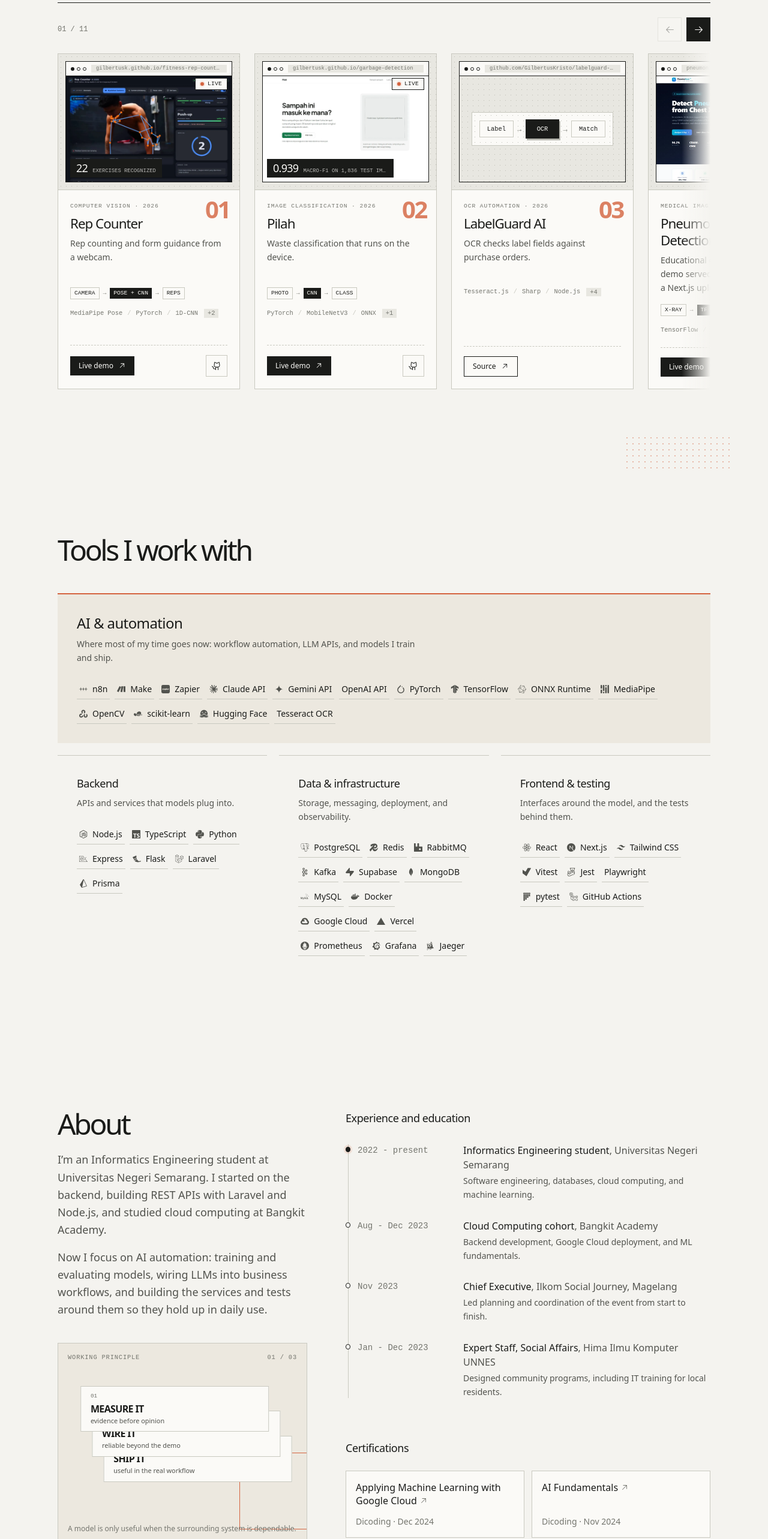
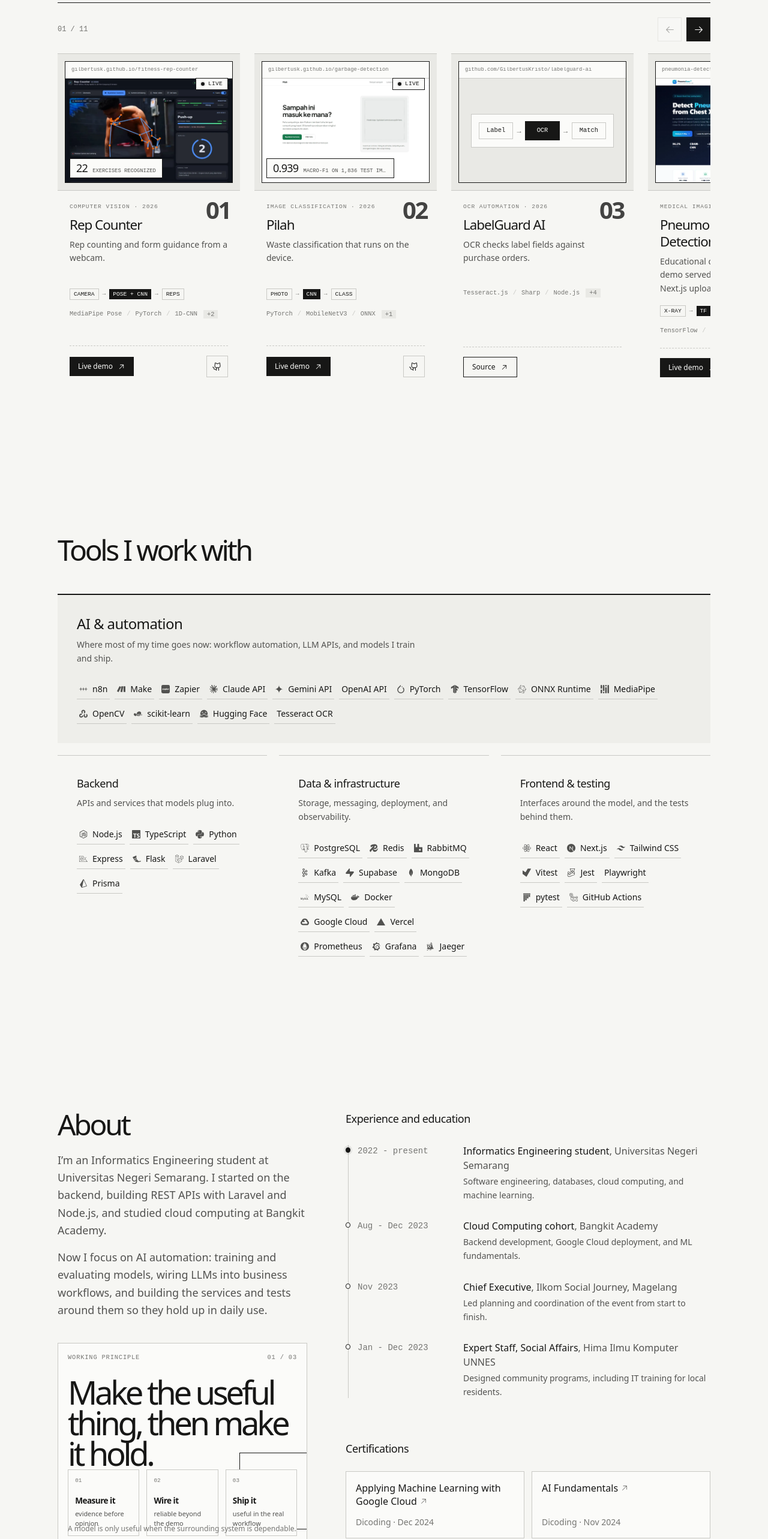
Before and after one commit to gilbertusk/portfolio, a React (Vite) app: page / in a window 1280 px wide. Shown: the part 1040-3606 px from the top of the page at 60% size. Built offline with nearby package versions, Linux system fonts and the light colour scheme.

Commit message:
Refine portfolio into monochrome editorial UI

```diff
--- a/index.html
+++ b/index.html
@@ -15,7 +15,7 @@
       property="og:description"
       content="Computer vision, OCR, and LLM automation projects by Gilbertus Kristo."
     />
-    <meta name="theme-color" content="#f4f3ef" />
+    <meta name="theme-color" content="#f6f6f3" />
   </head>
   <body>
     <div id="root"></div>
--- a/src/components/sections/About.tsx
+++ b/src/components/sections/About.tsx
@@ -35,7 +35,7 @@
 function AboutVisual() {
   return (
     <figure
-      aria-label="Layered illustration of an AI build loop: model, workflow, and product"
+      aria-label="AI build principles: measure, wire, and ship"
       className="about-visual mt-10"
     >
       <figcaption className="about-visual-caption">
@@ -43,11 +43,12 @@
         <span className="font-mono">01 / 03</span>
       </figcaption>
       <div className="about-visual-stage" aria-hidden="true">
-        <div className="about-cube-stack">
-          <div className="about-cube about-cube-product"><span>03</span><strong>SHIP IT</strong><small>useful in the real workflow</small></div>
-          <div className="about-cube about-cube-workflow"><span>02</span><strong>WIRE IT</strong><small>reliable beyond the demo</small></div>
-          <div className="about-cube about-cube-model"><span>01</span><strong>MEASURE IT</strong><small>evidence before opinion</small></div>
-        </div>
+        <p className="about-visual-statement">Make the useful thing, then make it hold.</p>
+        <ol className="about-principles">
+          <li><span>01</span><strong>Measure it</strong><small>evidence before opinion</small></li>
+          <li><span>02</span><strong>Wire it</strong><small>reliable beyond the demo</small></li>
+          <li><span>03</span><strong>Ship it</strong><small>useful in the real workflow</small></li>
+        </ol>
       </div>
       <p className="about-visual-footnote">A model is only useful when the surrounding system is dependable.</p>
     </figure>
--- a/src/components/sections/Hero.tsx
+++ b/src/components/sections/Hero.tsx
@@ -49,7 +49,7 @@
               width={853}
               height={893}
               fetchPriority="high"
-              className="aspect-[4/5] w-full object-cover object-top grayscale-[0.15]"
+              className="aspect-[4/5] w-full object-cover object-top grayscale"
             />
             <figcaption className="absolute bottom-0 left-0 border-t border-r border-ink bg-canvas px-3 py-2 font-mono text-[0.62rem] tracking-wide uppercase">
               Person behind the work / 01
--- a/src/components/sections/ProjectCard.tsx
+++ b/src/components/sections/ProjectCard.tsx
@@ -32,13 +32,8 @@
 
 function BrowserBar({ address }: { address: string }) {
   return (
-    <div aria-hidden className="flex h-6 flex-none items-center gap-2 border-b border-ink bg-surface px-2">
-      <span className="flex gap-1">
-        <span className="size-1.5 rounded-full bg-ink" />
-        <span className="size-1.5 rounded-full border border-ink" />
-        <span className="size-1.5 rounded-full border border-ink" />
-      </span>
-      <span className="min-w-0 flex-1 truncate bg-surface-2 px-2 py-0.5 font-mono text-[0.55rem] leading-none text-subtle">
+    <div aria-hidden className="flex h-7 flex-none items-center border-b border-line bg-surface px-2.5">
+      <span className="min-w-0 truncate font-mono text-[0.55rem] leading-none text-subtle">
         {address}
       </span>
     </div>
@@ -50,9 +45,9 @@
   if (!metric) return null
 
   return (
-    <p className="absolute bottom-5 left-5 z-10 flex max-w-[70%] items-baseline gap-2 bg-ink px-2.5 py-1.5 text-surface">
+    <p className="absolute bottom-5 left-5 z-10 flex max-w-[70%] items-baseline gap-2 border border-ink bg-surface px-2.5 py-1.5 text-ink">
       <span className="text-lg leading-none font-medium tracking-[-0.04em]">{metric.value}</span>
-      <span className="truncate font-mono text-[0.55rem] leading-none text-surface/70 uppercase">{metric.label}</span>
+      <span className="truncate font-mono text-[0.55rem] leading-none text-muted uppercase">{metric.label}</span>
     </p>
   )
 }
--- a/src/components/sections/ProjectFlowImage.tsx
+++ b/src/components/sections/ProjectFlowImage.tsx
@@ -18,7 +18,7 @@
         {flow.input}
       </span>
       <span aria-hidden className="relative z-10 text-center text-xs text-subtle">→</span>
-      <span className="relative z-10 grid min-w-0 h-8 place-items-center bg-ink px-1 text-center font-mono text-[0.65rem] leading-none text-surface shadow-[2px_3px_0_#b7b7b0]">
+      <span className="relative z-10 grid min-w-0 h-8 place-items-center bg-ink px-1 text-center font-mono text-[0.65rem] leading-none text-surface">
         {flow.model}
       </span>
       <span aria-hidden className="relative z-10 text-center text-xs text-subtle">→</span>
--- a/src/index.css
+++ b/src/index.css
@@ -23,34 +23,34 @@
 
 :root {
   color-scheme: light;
-  --canvas: #f4f3ef;
-  --surface: #fbfaf7;
-  --surface-2: #e8e7e1;
-  --ink: #1a1b19;
-  --muted: #52534e;
-  --subtle: #74756e;
-  --line: #c9c9c0;
-  --accent: #d4633f;
-  --accent-soft: rgb(212 99 63 / 0.14);
-  --tint: #ece8df;
-  --pattern-line: #d6d5ce;
-  --pattern-strong: #bcbcb3;
+  --canvas: #f6f6f3;
+  --surface: #fbfbf9;
+  --surface-2: #e9e9e5;
+  --ink: #171716;
+  --muted: #525250;
+  --subtle: #757572;
+  --line: #c9c9c5;
+  --accent: #171716;
+  --accent-soft: rgb(23 23 22 / 0.08);
+  --tint: #eeeeea;
+  --pattern-line: #dcdcd7;
+  --pattern-strong: #b9b9b3;
 }
 
 :root[data-theme='dark'] {
   color-scheme: dark;
-  --canvas: #151614;
-  --surface: #1e201d;
-  --surface-2: #2a2b26;
-  --ink: #f4f2ec;
-  --muted: #c2c3b9;
-  --subtle: #999b91;
-  --line: #474941;
-  --accent: #e77a56;
-  --accent-soft: rgb(231 122 86 / 0.18);
-  --tint: #282a25;
-  --pattern-line: #363832;
-  --pattern-strong: #565950;
+  --canvas: #111110;
+  --surface: #1b1b19;
+  --surface-2: #262624;
+  --ink: #f0f0eb;
+  --muted: #c2c2bb;
+  --subtle: #999994;
+  --line: #474744;
+  --accent: #f0f0eb;
+  --accent-soft: rgb(240 240 235 / 0.14);
+  --tint: #242422;
+  --pattern-line: #363633;
+  --pattern-strong: #575752;
 }
 
 @layer base {
@@ -68,8 +68,6 @@
 
   body {
     @apply bg-canvas text-ink font-sans antialiased;
-    background-image: radial-gradient(var(--pattern-line) 0.55px, transparent 0.55px);
-    background-size: 22px 22px;
   }
 
   ::selection {
@@ -92,39 +90,16 @@
   }
 
   .hero-pattern::before {
-    content: '';
-    position: absolute;
-    inset: 0 auto 0 0;
-    z-index: -1;
-    width: 56%;
-    background-image:
-      linear-gradient(to right, var(--pattern-line) 1px, transparent 1px),
-      linear-gradient(to bottom, var(--pattern-line) 1px, transparent 1px);
-    background-size: 32px 32px;
-    opacity: 0.3;
-    mask-image: linear-gradient(to right, #000 0%, #000 28%, transparent 90%);
-    pointer-events: none;
+    display: none;
   }
 
   .hero-pattern::after {
-    content: '';
-    position: absolute;
-    top: 7rem;
-    right: 4%;
-    z-index: -1;
-    width: 13rem;
-    height: 4rem;
-    aspect-ratio: auto;
-    border: 0;
-    border-top: 1px solid var(--accent);
-    border-bottom: 1px solid var(--accent);
-    opacity: 0.75;
-    pointer-events: none;
+    display: none;
   }
 
   .photo-hatch {
-    background: var(--accent);
-    opacity: 0.9;
+    background: var(--ink);
+    opacity: 0.08;
   }
 
   .work-pattern {
@@ -133,23 +108,14 @@
   }
 
   .work-pattern::after {
-    content: '';
-    position: absolute;
-    right: 5%;
-    bottom: 0;
-    width: 11rem;
-    height: 3.5rem;
-    background-image: radial-gradient(var(--accent) 0.7px, transparent 0.9px);
-    background-size: 10px 10px;
-    opacity: 0.42;
-    pointer-events: none;
+    display: none;
   }
 
   .contact-card {
     position: relative;
     overflow: hidden;
     border: 1px solid var(--line);
-    border-top: 2px solid var(--accent);
+    border-top: 1px solid var(--ink);
     background: var(--surface);
     padding: clamp(1.5rem, 4.5vw, 4rem);
   }
@@ -280,7 +246,7 @@
     overflow: hidden;
     isolation: isolate;
     border: 1px solid var(--line);
-    background: var(--tint);
+    background: var(--surface);
   }
 
   .about-visual::after {
@@ -293,7 +259,7 @@
     aspect-ratio: 1;
     border: 1px solid var(--pattern-strong);
     border-radius: 0;
-    border-color: var(--accent);
+    border-color: var(--ink);
     box-shadow: none;
   }
 
@@ -328,78 +294,54 @@
   .about-visual-stage {
     position: absolute;
     inset: 3.5rem 0 3.5rem;
-    display: grid;
-    place-items: center;
-    transform-style: preserve-3d;
+    display: flex;
+    flex-direction: column;
+    justify-content: space-between;
+    padding: 0 1rem;
   }
 
-  .about-cube-stack {
-    position: relative;
-    width: min(76%, 21rem);
-    height: 12rem;
+  .about-visual-statement {
+    max-width: 13ch;
+    font-size: clamp(2rem, 5vw, 3.4rem);
+    font-weight: 500;
+    letter-spacing: -0.08em;
+    line-height: 0.94;
   }
 
-  .about-cube {
-    position: absolute;
-    display: flex;
-    width: 100%;
-    height: 4.8rem;
-    flex-direction: column;
-    justify-content: center;
-    border: 1px solid var(--line);
-    padding: 0.7rem 1rem;
-    background: var(--surface);
-    box-shadow: none;
-    transition: transform 200ms ease, background-color 200ms ease;
+  .about-principles {
+    display: grid;
+    grid-template-columns: repeat(3, minmax(0, 1fr));
+    gap: 0.75rem;
+    margin: 0;
+    padding: 0;
+    list-style: none;
   }
 
-  .about-cube span {
+  .about-principles li {
+    display: flex;
+    min-width: 0;
+    flex-direction: column;
+    border: 1px solid var(--line);
+    padding: 0.7rem;
+    background: var(--surface);
+  }
+
+  .about-principles span {
     color: var(--subtle);
     font-family: var(--font-mono);
     font-size: 0.58rem;
   }
 
-  .about-cube strong {
-    margin-top: 0.1rem;
-    font-size: 1rem;
+  .about-principles strong {
+    margin-top: 1rem;
+    font-size: 0.85rem;
     letter-spacing: -0.04em;
   }
 
-  .about-cube small {
+  .about-principles small {
+    margin-top: 0.25rem;
     color: var(--muted);
     font-size: 0.68rem;
-  }
-
-  .about-cube-model {
-    z-index: 3;
-    top: 0;
-    transform: translateX(-0.8rem);
-  }
-
-  .about-cube-workflow {
-    z-index: 2;
-    top: 2.6rem;
-    transform: translateX(0.4rem);
-  }
-
-  .about-cube-product {
-    z-index: 1;
-    top: 5.2rem;
-    transform: translateX(1.6rem);
-  }
-
-  @media (hover: hover) {
-    .about-visual:hover .about-cube-model {
-      transform: translateX(-1.5rem);
-    }
-
-    .about-visual:hover .about-cube-workflow {
-      transform: translateX(0.8rem);
-    }
-
-    .about-visual:hover .about-cube-product {
-      transform: translateX(2.2rem);
-    }
   }
 
   .experience-timeline {
@@ -451,8 +393,9 @@
 
   /* Cards stay quiet so the project media, not decoration, carries the hierarchy. */
   .project-card {
-    background: var(--surface);
-    border: 1px solid var(--line);
+    background: transparent;
+    border: 0;
+    border-top: 1px solid var(--line);
     box-shadow: none;
     transition: transform 200ms ease, border-color 200ms ease;
   }
@@ -482,7 +425,7 @@
     width: 0.4rem;
     height: 0.4rem;
     border-radius: 50%;
-    background: var(--accent);
+    background: var(--ink);
     box-shadow: 0 0 0 2px var(--accent-soft);
   }
 
@@ -491,14 +434,7 @@
   }
 
   .project-carousel-shell::after {
-    content: '';
-    position: absolute;
-    top: 0;
-    right: 0;
-    bottom: 1.25rem;
-    width: 3rem;
-    background: linear-gradient(to right, transparent, var(--canvas));
-    pointer-events: none;
+    display: none;
   }
 
   .project-carousel {
@@ -522,8 +458,6 @@
   /* The mat frames each visual like a mounted print: hatch texture around a hard-edged frame. */
   .project-visual-mat {
     background-color: var(--surface-2);
-    background-image: radial-gradient(var(--pattern-strong) 0.55px, transparent 0.8px);
-    background-size: 9px 9px;
   }
 
   .project-visual-frame {
@@ -536,7 +470,7 @@
     font-weight: 600;
     line-height: 1;
     letter-spacing: -0.06em;
-    color: var(--accent);
+    color: var(--ink);
     opacity: 0.8;
     transition: opacity 200ms ease;
   }
@@ -548,8 +482,6 @@
 
   .project-flow {
     background-color: var(--surface-2);
-    background-image: radial-gradient(var(--pattern-strong) 0.55px, transparent 0.8px);
-    background-size: 9px 9px;
   }
 
   @media (prefers-reduced-motion: reduce) {
@@ -558,7 +490,6 @@
       transition: none;
     }
 
-    .about-cube,
     .certification-tile {
       transition: none;
     }
@@ -583,6 +514,10 @@
 
     .contact-card {
       padding: 1.5rem;
+    }
+
+    .about-principles {
+      grid-template-columns: 1fr;
     }
 
     .contact-card-heading {
```
Also changed, not shown: 1 other file (tests, documents, lock files or other folders).
